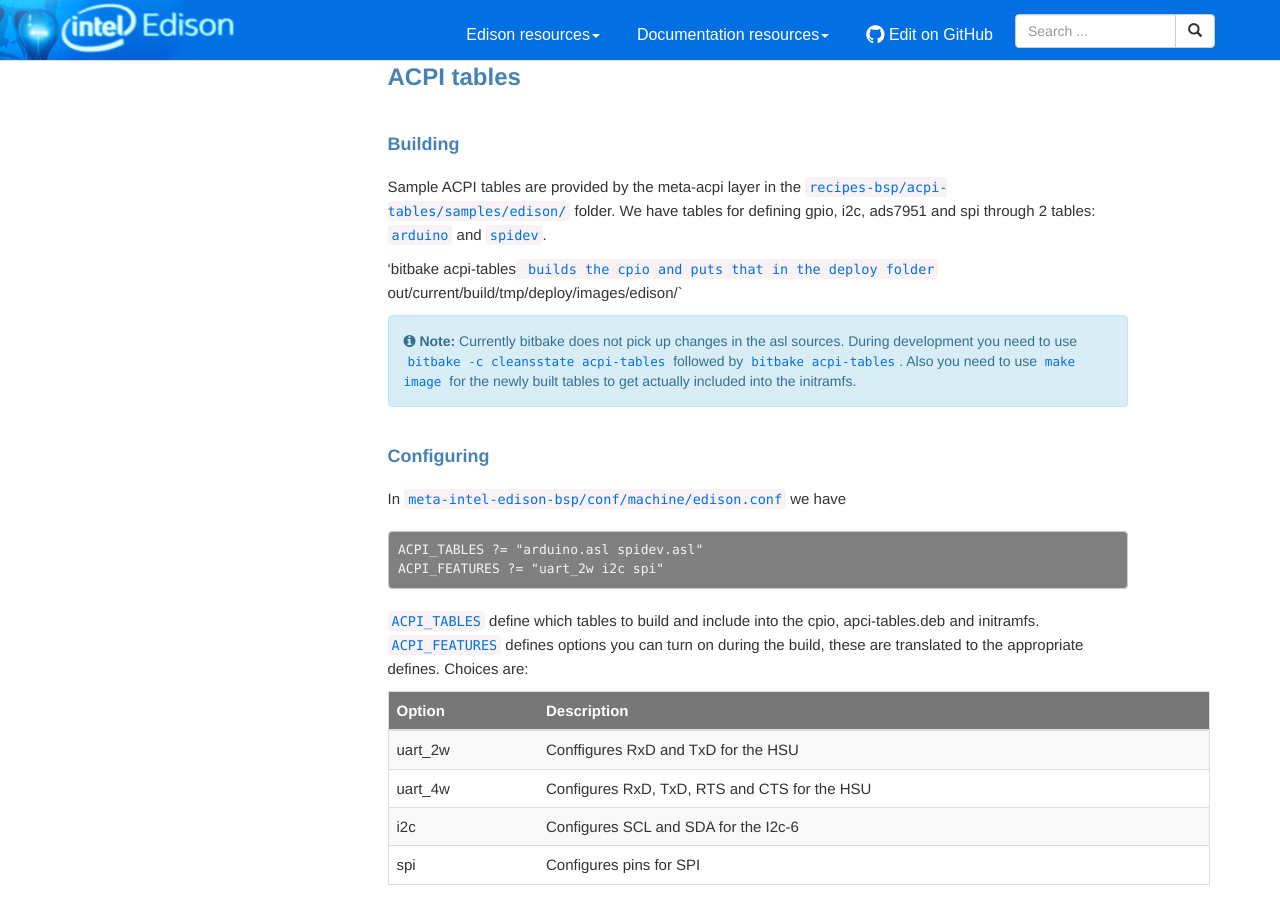
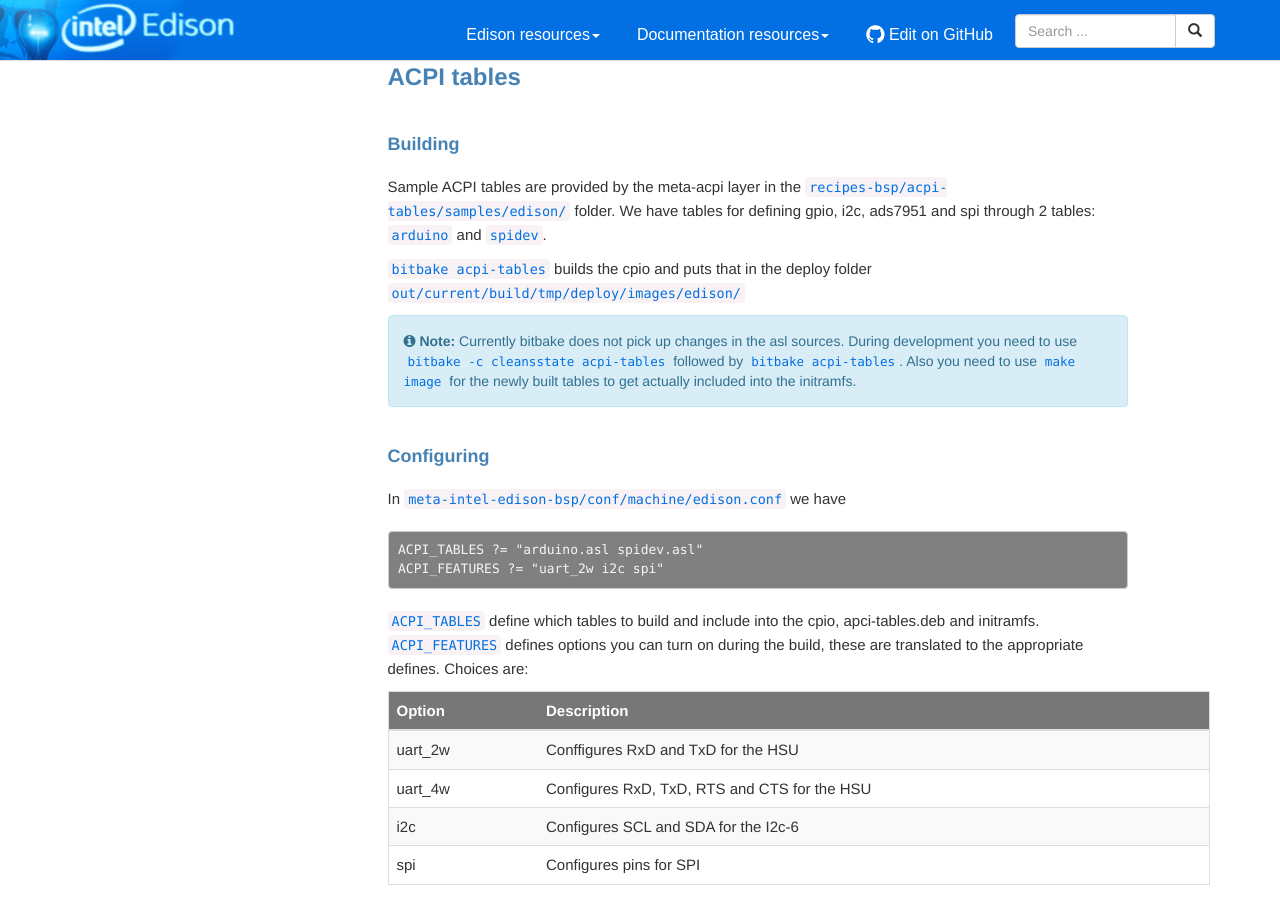
Before and after one commit to edison-fw/meta-intel-edison, a Jekyll site: the page built from docs/_docs/Edison/Setting Up/1.3-ACPI-or-not.md, in a window 1280 px wide and 900 px high, scrolled down 3169 px. Built offline with Jekyll 4.4.1, drawn with Linux system fonts in a browser that asks for light colours; nearby versions of some CDN libraries; comment, search, counter and statistics services are not loaded; part of the change alters nothing that is shown.

```diff
--- a/docs/_docs/Edison/Setting Up/1.3-ACPI-or-not.md
+++ b/docs/_docs/Edison/Setting Up/1.3-ACPI-or-not.md
@@ -61,7 +61,7 @@ The ACPI enabled U-Boot only has effect when the ACPI enabled kernel is also bui
 ### Why ACPI and no-ACPI?
 Some of the pinmuxes are protected by the SCU (System Controller Unit) and can currently not be changed using ACPI, in particular I2C bus 6. The non-acpi image has a patch to its kernel platform code that tells the SCU to change the pinmux. The acpi enabled image has a patch in U-Boot to do the same.
 
-Currently we are working on fixing this for the ACPI case. The status of this work can be followed at the [Intel Edison Wiki](https://edison.internet-share.com/wiki/ACPI).
+Currently we are working on fixing this for the ACPI case. The status of this work can be followed at the [Intel Edison Wiki](https://edison-fw.github.io/edison-wiki/acpi).
 
 Work on providing non-acpi U-Boot patches will end with the release of U-Boot v2018.09 <u>1)</u>. Efforts will from then on be focussed on the acpi U-Boot. Eventually this may lead to new non-acpi kernels to be unsupported.
 
@@ -72,10 +72,11 @@ In `meta-intel-edison/meta-intel-edison-distro/conf/distro/poky-edison.conf` add
 
 Alternatively you can checkout `sumo64-acpi` which will build a x86_64 acpi enabled version.
 ## ACPI tables
+
 ### Building
 Sample ACPI tables are provided by the meta-acpi layer in the `recipes-bsp/acpi-tables/samples/edison/` folder. We have tables for defining gpio, i2c, ads7951 and spi through 2 tables: `arduino` and `spidev`.
 
-'bitbake acpi-tables` builds the cpio and puts that in the deploy folder `out/current/build/tmp/deploy/images/edison/`
+`bitbake acpi-tables` builds the cpio and puts that in the deploy folder `out/current/build/tmp/deploy/images/edison/`
 
 {% include note.html content="Currently bitbake does not pick up changes in the asl sources. During development you need to use `bitbake -c cleansstate acpi-tables` followed by `bitbake acpi-tables`. Also you need to use `make image` for the newly built tables to get actually included into the initramfs." %}
 ### Configuring
```
